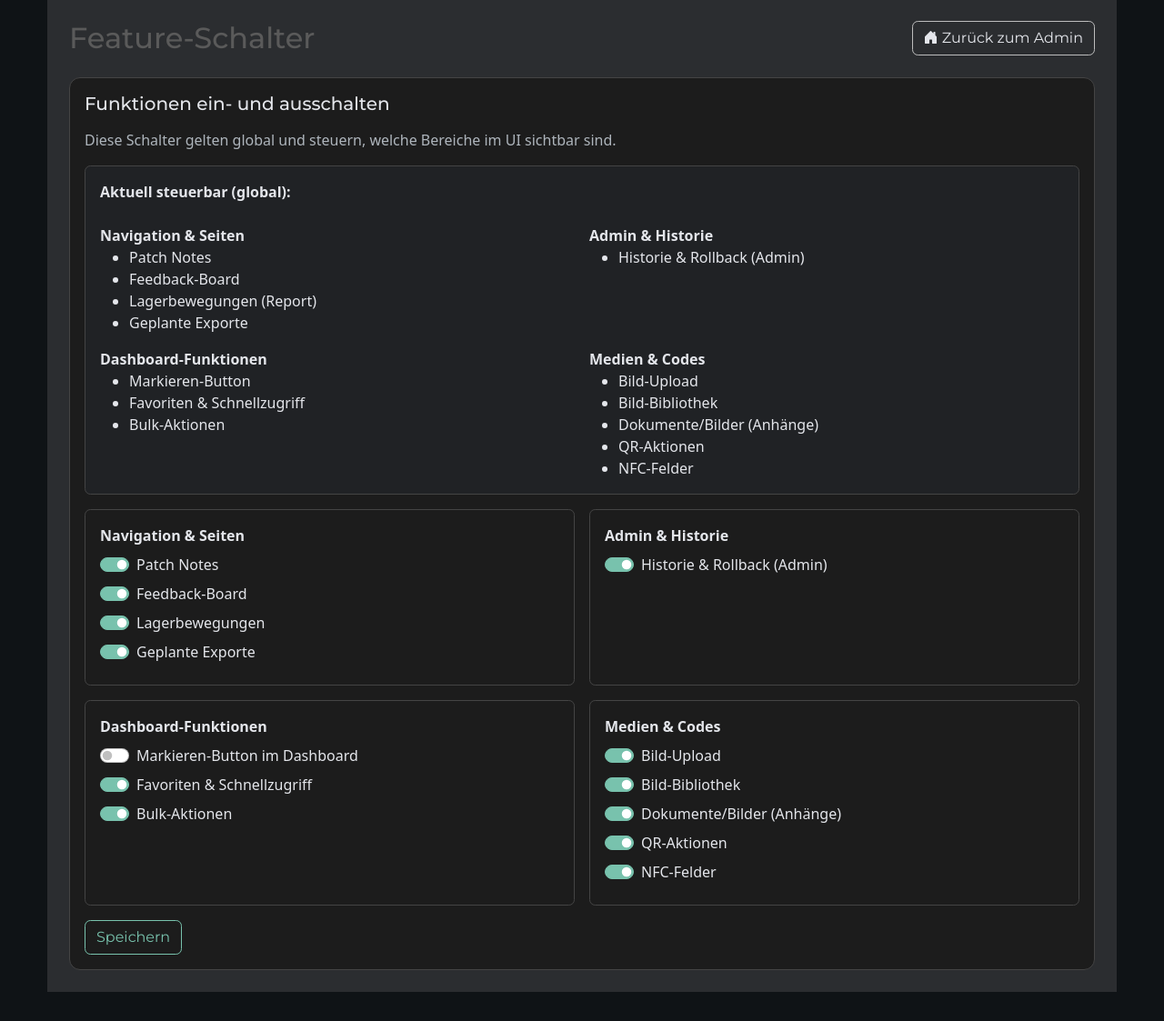
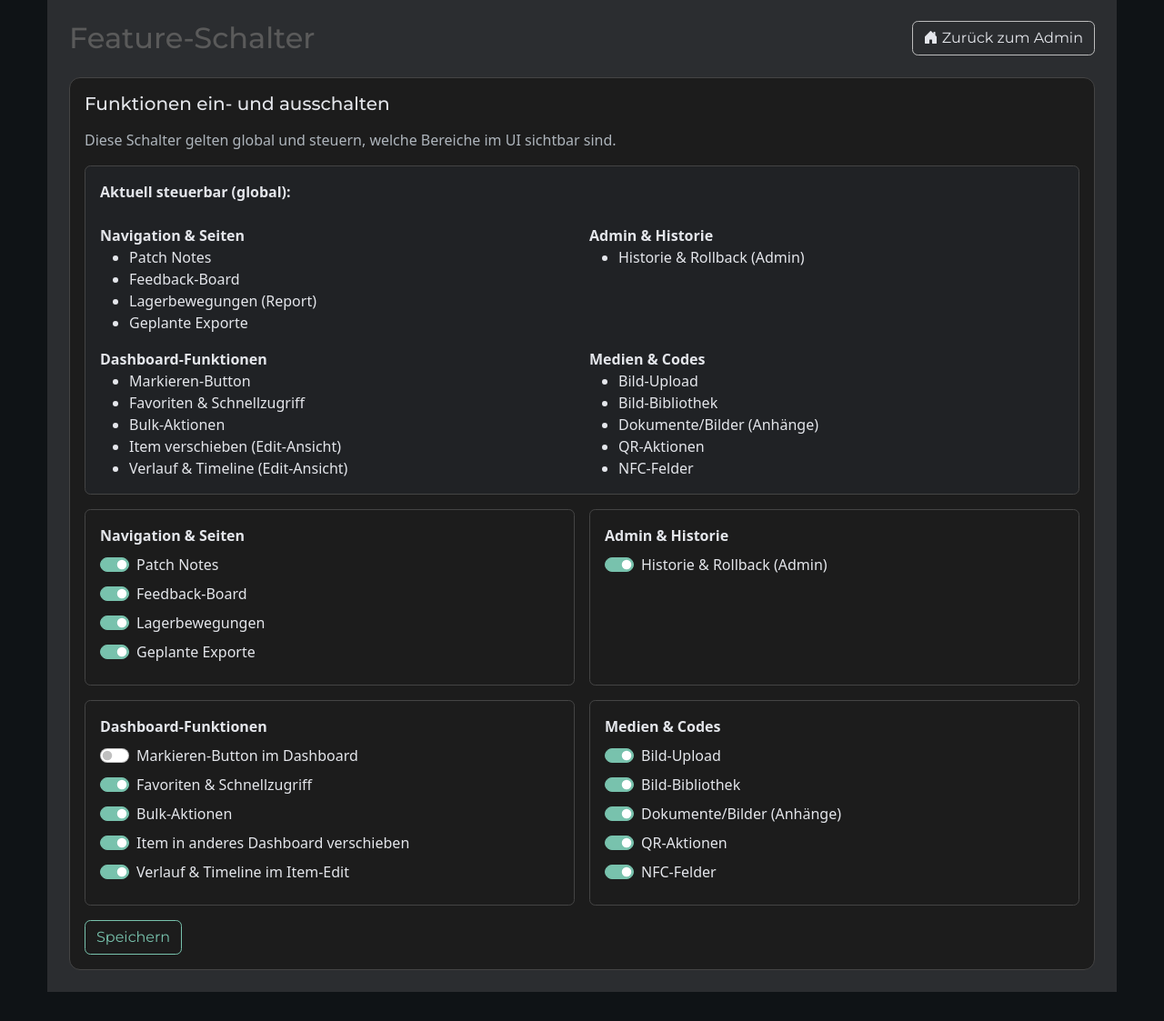
Before and after one commit to 17Trust09/inventory_management, a Django app: page /manage/feature-toggles/ in a window 1280 px wide. Shown: the part 78-1201 px from the top of the page at 91% size. Run offline with Django 4.2, Linux system fonts and the light colour scheme; the visitor is signed in with stand-in values (Sample User, id 1); data comes from the database, SQL or seed files in the repository.

Commit message:
Add feature toggles for item edit sections

```diff
--- a/inventory/admin_views.py
+++ b/inventory/admin_views.py
@@ -679,6 +679,8 @@ def admin_feature_toggles(request):
                 "show_mark_button",
                 "show_favorites",
                 "enable_bulk_actions",
+                "enable_item_move",
+                "enable_item_history",
                 "enable_attachments",
                 "enable_image_upload",
                 "enable_image_library",
@@ -694,6 +696,8 @@ def admin_feature_toggles(request):
                 "show_mark_button": forms.CheckboxInput(attrs={"class": "form-check-input"}),
                 "show_favorites": forms.CheckboxInput(attrs={"class": "form-check-input"}),
                 "enable_bulk_actions": forms.CheckboxInput(attrs={"class": "form-check-input"}),
+                "enable_item_move": forms.CheckboxInput(attrs={"class": "form-check-input"}),
+                "enable_item_history": forms.CheckboxInput(attrs={"class": "form-check-input"}),
                 "enable_attachments": forms.CheckboxInput(attrs={"class": "form-check-input"}),
                 "enable_image_upload": forms.CheckboxInput(attrs={"class": "form-check-input"}),
                 "enable_image_library": forms.CheckboxInput(attrs={"class": "form-check-input"}),
@@ -709,6 +713,8 @@ def admin_feature_toggles(request):
                 "show_mark_button": "Markieren-Button im Dashboard",
                 "show_favorites": "Favoriten & Schnellzugriff",
                 "enable_bulk_actions": "Bulk-Aktionen",
+                "enable_item_move": "Item in anderes Dashboard verschieben",
+                "enable_item_history": "Verlauf & Timeline im Item-Edit",
                 "enable_attachments": "Dokumente/Bilder (Anhänge)",
                 "enable_image_upload": "Bild-Upload",
                 "enable_image_library": "Bild-Bibliothek",
--- a/inventory/feature_flags.py
+++ b/inventory/feature_flags.py
@@ -14,6 +14,8 @@ DEFAULT_FEATURE_FLAGS = {
     "show_mark_button": False,
     "show_favorites": True,
     "enable_bulk_actions": True,
+    "enable_item_move": True,
+    "enable_item_history": True,
     "enable_attachments": True,
     "enable_image_upload": True,
     "enable_image_library": True,
@@ -36,6 +38,8 @@ def get_feature_flags() -> dict[str, bool]:
                 "show_mark_button": settings.show_mark_button,
                 "show_favorites": settings.show_favorites,
                 "enable_bulk_actions": settings.enable_bulk_actions,
+                "enable_item_move": settings.enable_item_move,
+                "enable_item_history": settings.enable_item_history,
                 "enable_attachments": settings.enable_attachments,
                 "enable_image_upload": settings.enable_image_upload,
                 "enable_image_library": settings.enable_image_library,
--- a/inventory/models.py
+++ b/inventory/models.py
@@ -119,6 +119,14 @@ class GlobalSettings(models.Model):
     enable_bulk_actions = models.BooleanField(
         default=True,
         verbose_name="Bulk-Aktionen erlauben",
+    )
+    enable_item_move = models.BooleanField(
+        default=True,
+        verbose_name="Item in anderes Dashboard verschieben erlauben",
+    )
+    enable_item_history = models.BooleanField(
+        default=True,
+        verbose_name="Verlauf & Timeline im Item-Edit anzeigen",
     )
     enable_attachments = models.BooleanField(
         default=True,
--- a/inventory/templates/inventory/admin_feature_toggles.html
+++ b/inventory/templates/inventory/admin_feature_toggles.html
@@ -33,6 +33,8 @@
               <li>Markieren-Button</li>
               <li>Favoriten &amp; Schnellzugriff</li>
               <li>Bulk-Aktionen</li>
+              <li>Item verschieben (Edit-Ansicht)</li>
+              <li>Verlauf &amp; Timeline (Edit-Ansicht)</li>
             </ul>
           </div>
           <div class="col">
@@ -72,6 +74,8 @@
               <div class="form-check form-switch mb-2">{{ form.show_mark_button }} <label class="form-check-label" for="{{ form.show_mark_button.id_for_label }}">{{ form.show_mark_button.label }}</label></div>
               <div class="form-check form-switch mb-2">{{ form.show_favorites }} <label class="form-check-label" for="{{ form.show_favorites.id_for_label }}">{{ form.show_favorites.label }}</label></div>
               <div class="form-check form-switch mb-2">{{ form.enable_bulk_actions }} <label class="form-check-label" for="{{ form.enable_bulk_actions.id_for_label }}">{{ form.enable_bulk_actions.label }}</label></div>
+              <div class="form-check form-switch mb-2">{{ form.enable_item_move }} <label class="form-check-label" for="{{ form.enable_item_move.id_for_label }}">{{ form.enable_item_move.label }}</label></div>
+              <div class="form-check form-switch mb-2">{{ form.enable_item_history }} <label class="form-check-label" for="{{ form.enable_item_history.id_for_label }}">{{ form.enable_item_history.label }}</label></div>
             </div>
           </div>
           <div class="col">
```
Also changed, not shown: inventory/templates/inventory/item_form.html (+10 -2 lines), inventory/migrations/0051_add_item_edit_feature_toggles.py (added).
